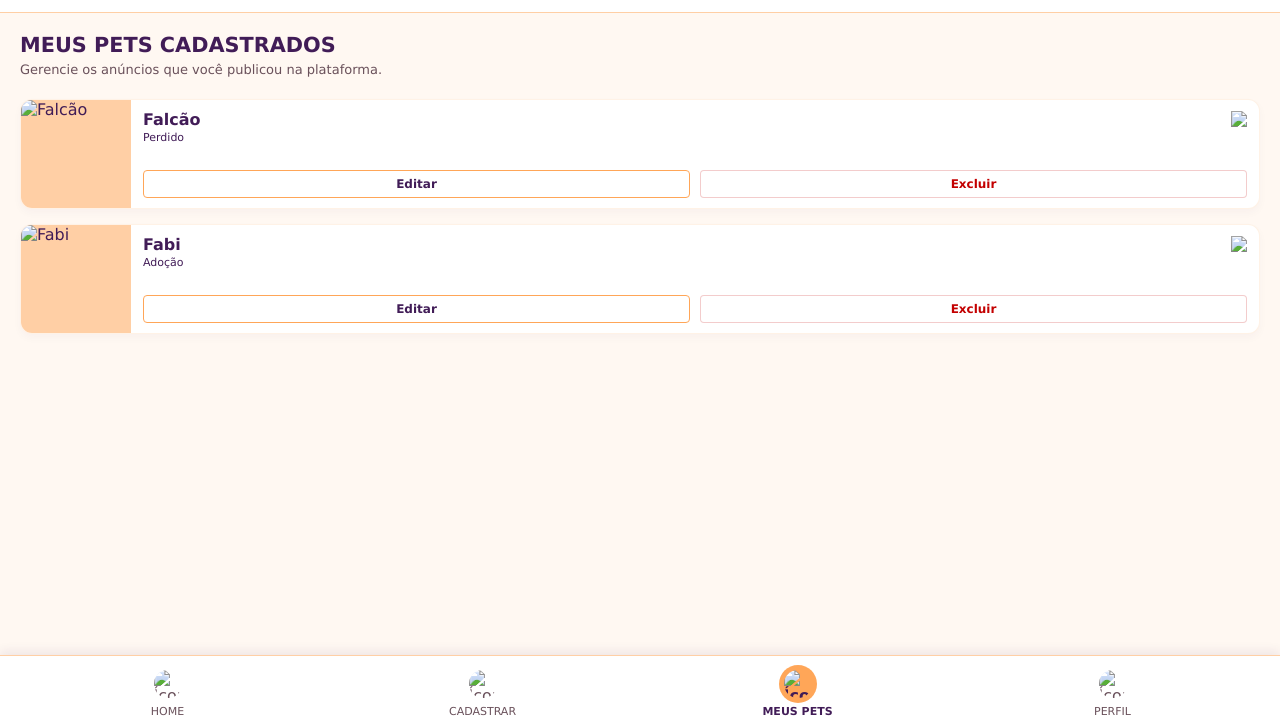
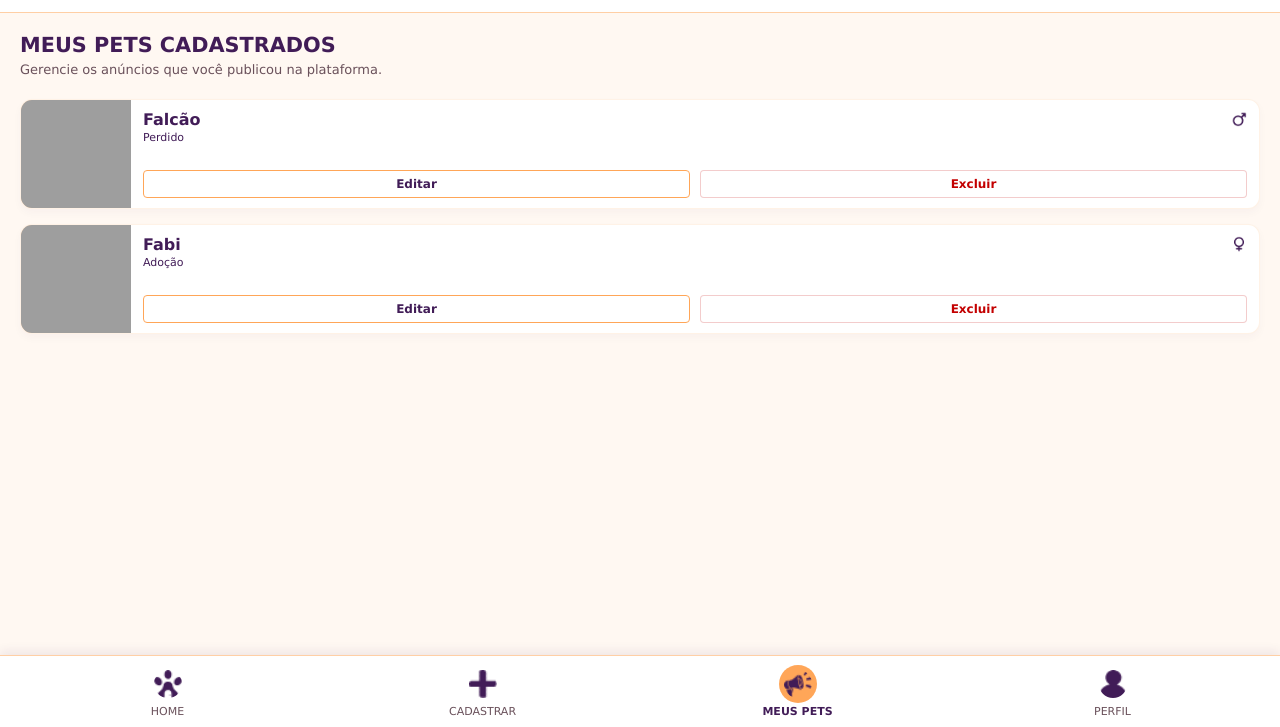
Before and after one commit to alanaOnTheShore/buscapet, a website: page meus-pets.html in a window 1280 px wide. Shown: the part 73-800 px from the top of the page. Drawn offline with Linux system fonts and the light colour scheme; the site is published under a folder, as on GitHub Pages, so addresses that start at the root find nothing.

Commit message:
Update meus-pets.html

```diff
--- a/meus-pets.html
+++ b/meus-pets.html
@@ -27,13 +27,13 @@
         <!-- Pet 1 (Exemplo Cadastrado) -->
         <article class="card-meu-pet" data-id="1">
           <div class="meu-pet-foto">
-            <img src="/img/anuncios/pet1.png" alt="Falcão" />
+            <img src="img/anuncios/pet1.png" alt="Falcão" />
           </div>
           <div class="meu-pet-info">
             <div class="meu-pet-topo">
               <span class="meu-pet-nome">Falcão</span>
               <img
-                src="/img/icon-sexo/masc.png"
+                src="img/icon-sexo/masc.png"
                 alt="Macho"
                 class="genero-pet-icon"
               />
@@ -55,13 +55,13 @@
         <!-- Pet 2 (Exemplo Cadastrado) -->
         <article class="card-meu-pet" data-id="2">
           <div class="meu-pet-foto">
-            <img src="/img/anuncios/pet2.png" alt="Fabi" />
+            <img src="img/anuncios/pet2.png" alt="Fabi" />
           </div>
           <div class="meu-pet-info">
             <div class="meu-pet-topo">
               <span class="meu-pet-nome">Fabi</span>
               <img
-                src="/img/icon-sexo/fem.png"
+                src="img/icon-sexo/fem.png"
                 alt="Fêmea"
                 class="genero-pet-icon"
               />
@@ -82,12 +82,12 @@
     <!-- BARRA DE NAVEGAÇÃO INFERIOR FIXA -->
     <nav class="nav-inferior">
       <a href="home.html" class="nav-item">
-        <img src="/img/icons/home.png" alt="Ícone Home" class="icon" />
+        <img src="img/icons/home.png" alt="Ícone Home" class="icon" />
         <span class="label">HOME</span>
       </a>
       <a href="cadastro-pet.html" class="nav-item">
         <img
-          src="/img/icons/cadastrar-animal.png"
+          src="img/icons/cadastrar-animal.png"
           alt="Ícone Cadastrar"
           class="icon"
         />
@@ -95,14 +95,14 @@
       </a>
       <a href="meus-pets.html" class="nav-item ativo">
         <img
-          src="/img/icons/meus-pets.png"
+          src="img/icons/meus-pets.png"
           alt="Ícone Meus Pets"
           class="icon"
         />
         <span class="label">MEUS PETS</span>
       </a>
       <a href="perfil.html" class="nav-item">
-        <img src="/img/icons/perfil.png" alt="Ícone Perfil" class="icon" />
+        <img src="img/icons/perfil.png" alt="Ícone Perfil" class="icon" />
         <span class="label">PERFIL</span>
       </a>
     </nav>
```
